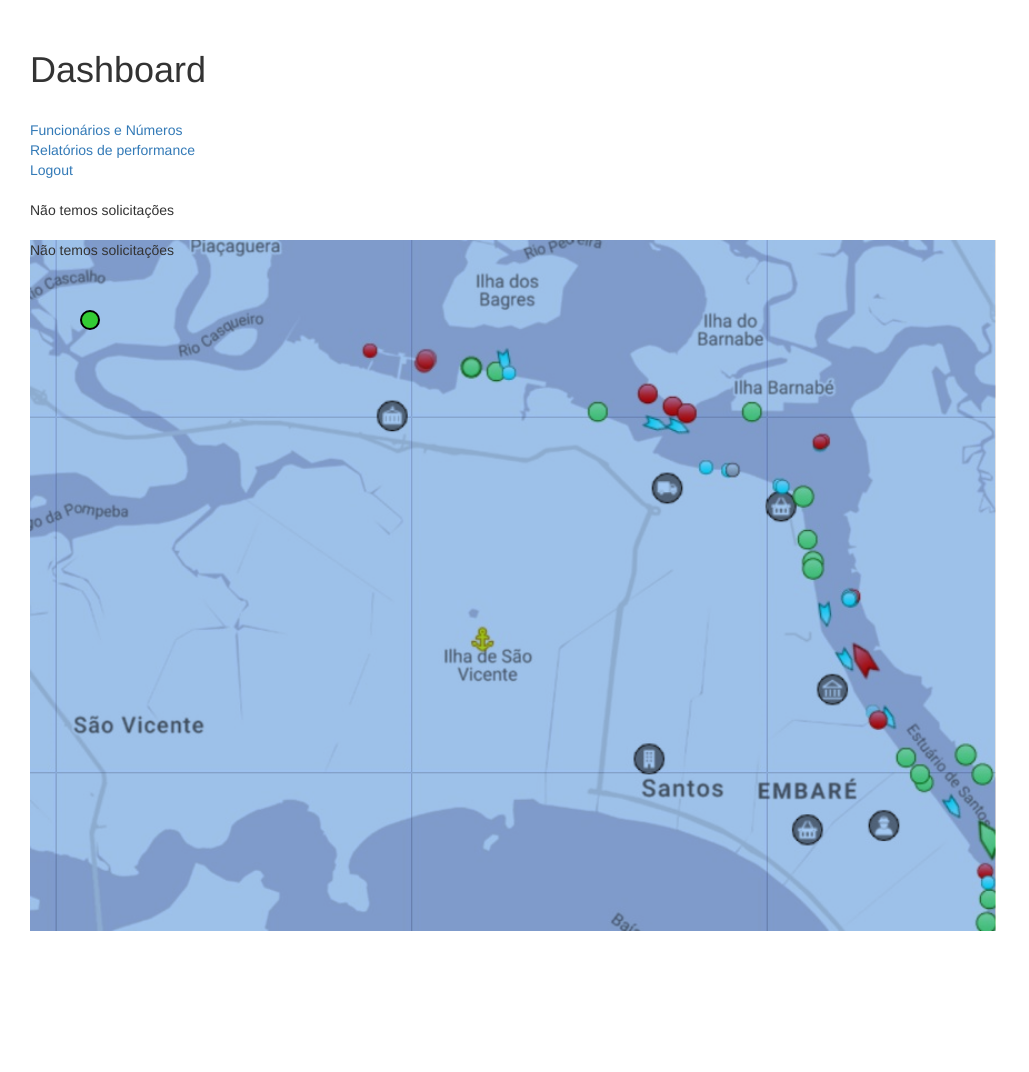
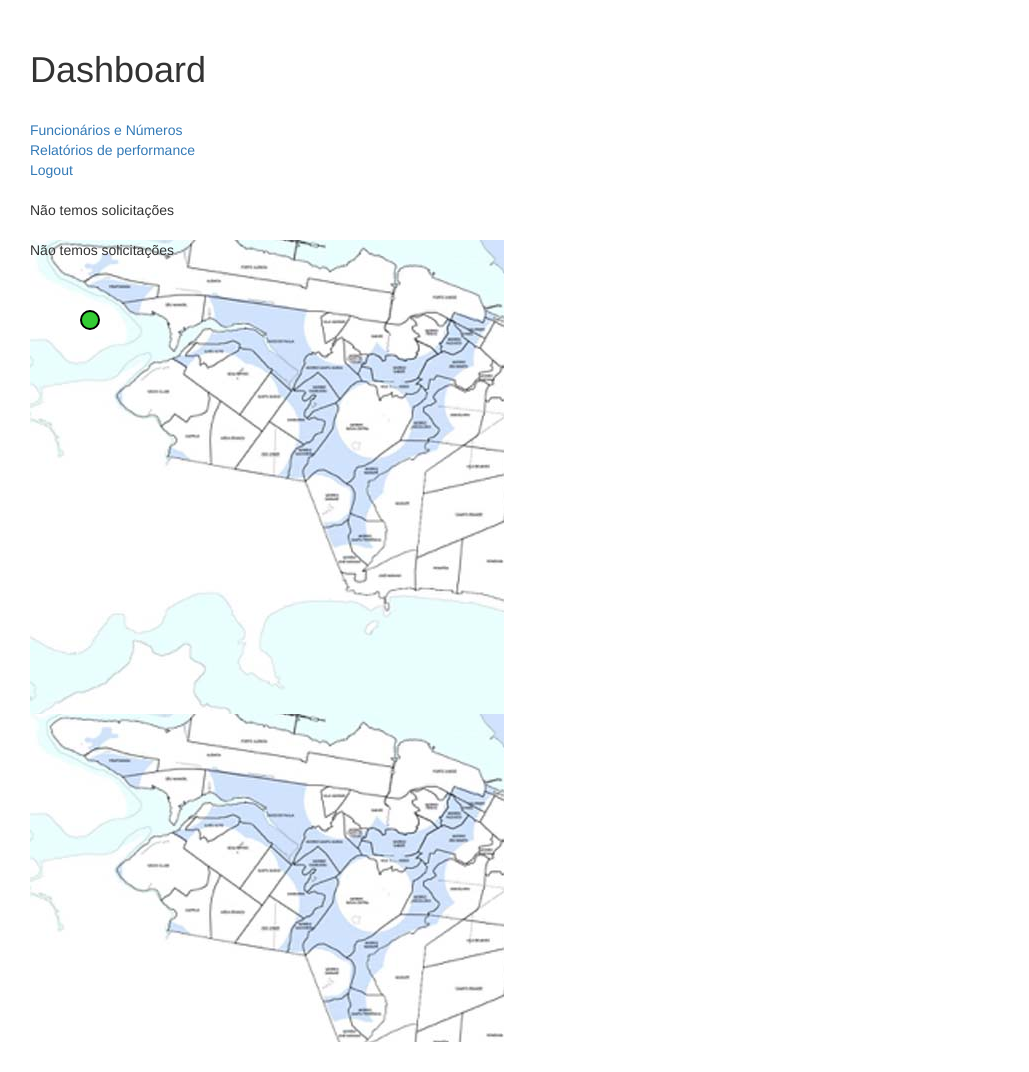
Before and after one commit to FernandoSLuz/PortoHack, a PHP site: page /dashboard.php in a window 1280 px wide. Shown: the whole page, without its empty margins (0-1029 px from the left). Before the commit the page ends 931 px from the top, so only its background shows below. Run offline with PHP 8.4, Linux system fonts and the light colour scheme; data that the repository does not hold is empty.

Commit message:
Mapa novo

```diff
--- a/web_service/dashboard.php
+++ b/web_service/dashboard.php
@@ -6,10 +6,10 @@
   <style>
       #map{
         display: block;
-        height: 691px;
-        width: 966px;
+        height: 802px;
+        width: 474px;
         background-color: #ccc;
-        background-image: url('./images/map.png');
+        background-image: url('./images/mapaporto.jpg');
       }
 
 
```
Also changed, not shown: web_service/images/mapaporto.jpg (added).
